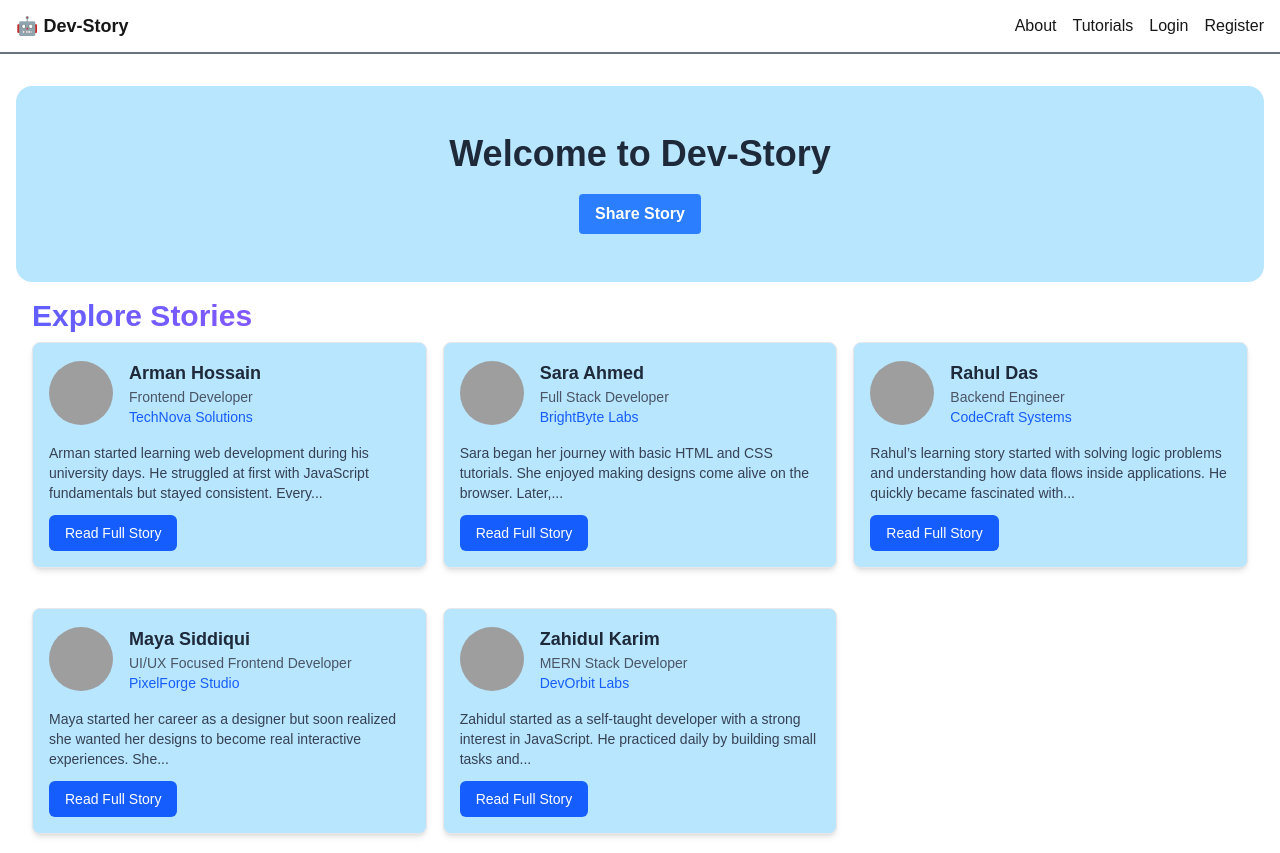
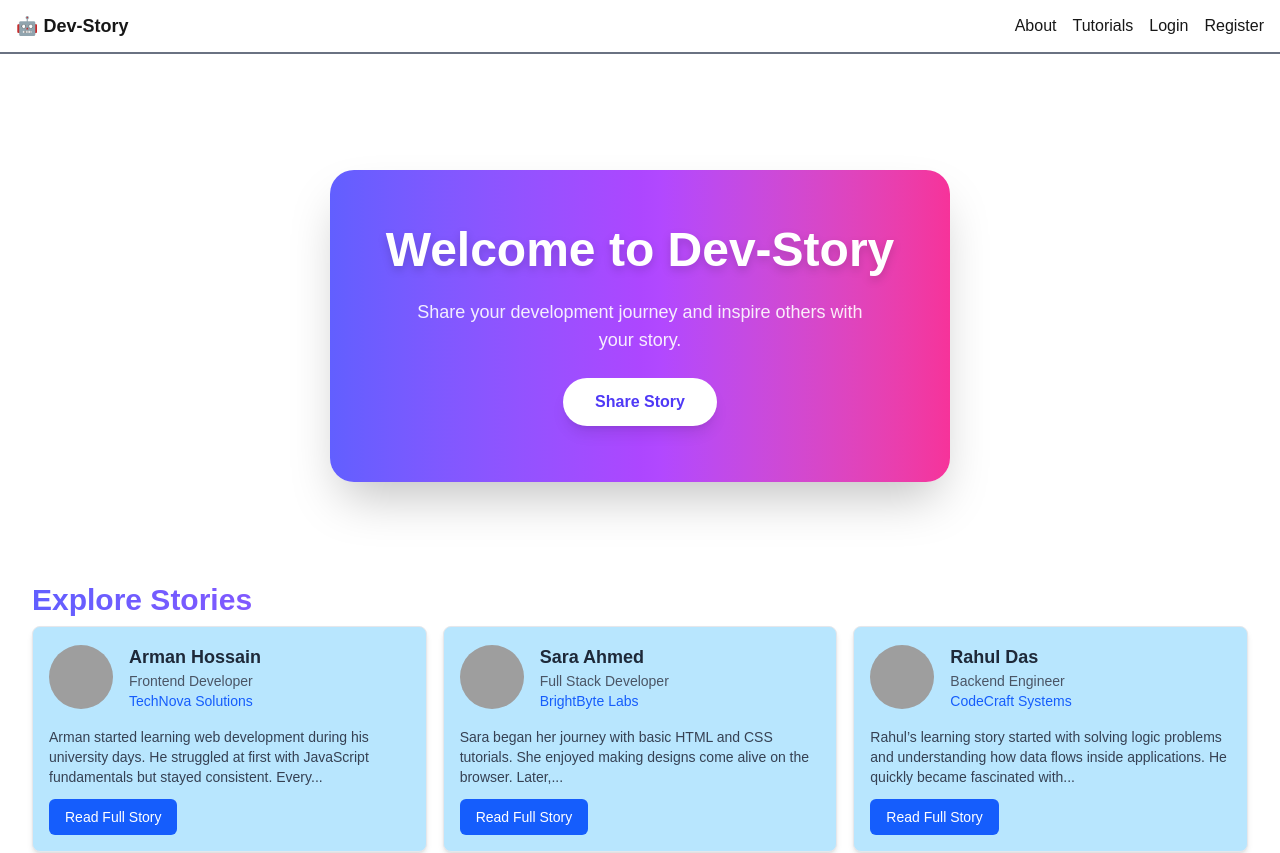
Before and after one commit to the-abed/next-first, a Next.js app: page / in a window 1280 px wide. Shown: the top 853 px of the page. Built offline with nearby package versions, Linux system fonts and the light colour scheme; grey boxes are pictures that could not be loaded.

Commit message:
change banner style

```diff
--- /dev/null
+++ b/src/app/_lib/page.jsx
@@ -0,0 +1,11 @@
+import React from 'react';
+
+const Lib = () => {
+    return (
+        <div>
+
+        </div>
+    );
+};
+
+export default Lib;
--- /dev/null
+++ b/src/app/stories/[id]/loading.jsx
@@ -0,0 +1,17 @@
+import React from 'react';
+
+const Loading = () => {
+    return (
+        <div className="flex flex-col items-center justify-center min-h-[60vh] space-y-4">
+            {/* DaisyUI Loading Spinner */}
+            <span className="loading loading-spinner loading-lg text-primary"></span>
+
+            <div className="text-center">
+                <h3 className="text-xl font-semibold animate-pulse">Loading Content</h3>
+                <p className="text-base-content/60 text-sm">Please wait a moment...</p>
+            </div>
+        </div>
+    );
+};
+
+export default Loading;
--- a/src/components/Banner.jsx
+++ b/src/components/Banner.jsx
@@ -4,22 +4,32 @@ import React from "react";
 
 const Banner = () => {
   const router = useRouter();
+
   const handleShareStory = () => {
     const password = prompt("Enter the password:");
     if (password === "1234") {
       router.push("/dashboard");
+    } else {
+      alert("Wrong password!");
     }
   };
+
   return (
-    <div>
+    <div className="flex justify-center items-center min-h-[60vh] px-4">
       {/* Banner with share story button */}
-      <div className="bg-sky-200 flex flex-col justify-center items-center gap-5 p-12 rounded-2xl">
-        <h1 className="text-4xl font-bold text-gray-800 ">
+      <div className="bg-gradient-to-r from-indigo-500 via-purple-500 to-pink-500 flex flex-col justify-center items-center gap-6 p-14 rounded-3xl shadow-2xl text-center">
+
+        <h1 className="text-4xl md:text-5xl font-extrabold text-white drop-shadow-lg">
           Welcome to Dev-Story
         </h1>
+
+        <p className="text-white/90 text-lg max-w-md">
+          Share your development journey and inspire others with your story.
+        </p>
+
         <button
           onClick={handleShareStory}
-          className="bg-blue-500 hover:bg-blue-700 text-white font-bold py-2 px-4 rounded"
+          className="bg-white text-indigo-600 font-semibold py-3 px-8 rounded-full shadow-lg hover:bg-indigo-600 hover:text-white transition-all duration-300 transform hover:scale-105"
         >
           Share Story
         </button>
```
